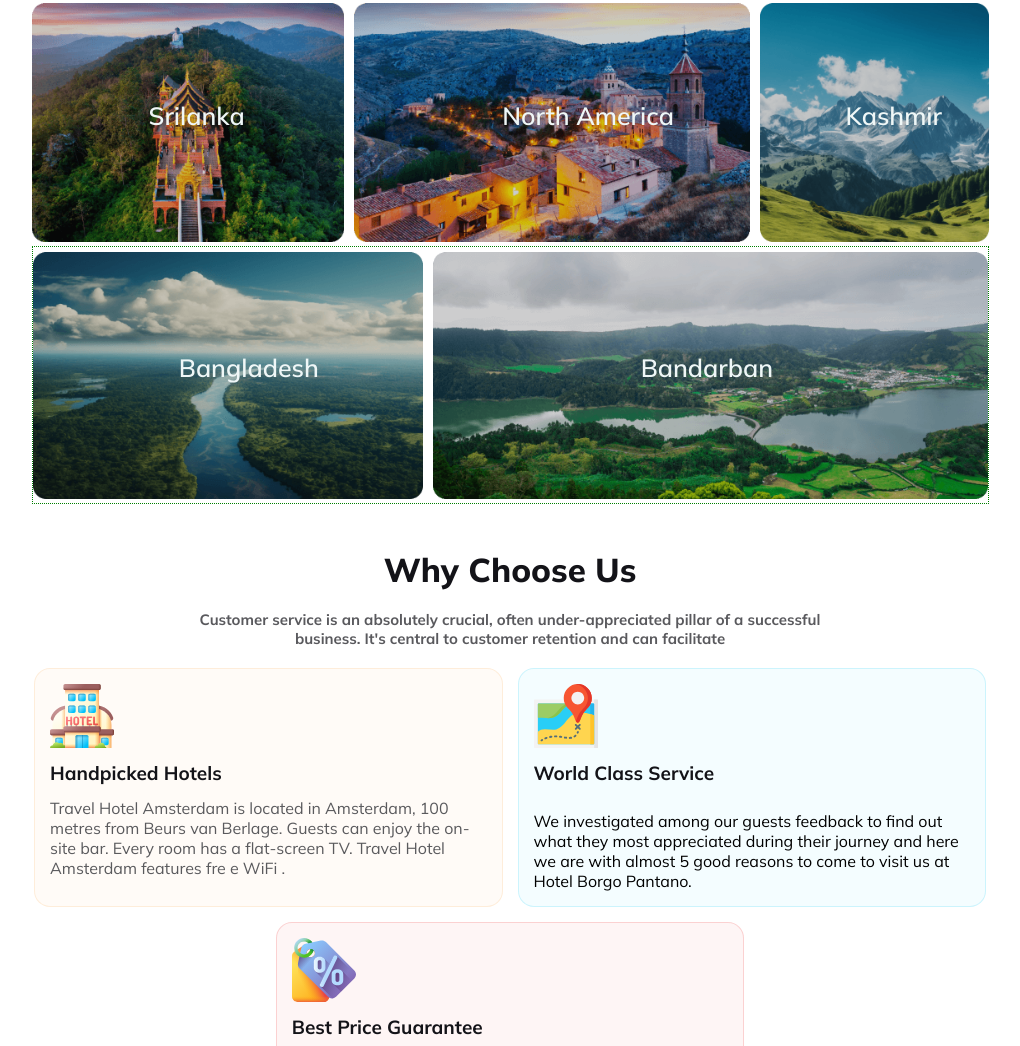
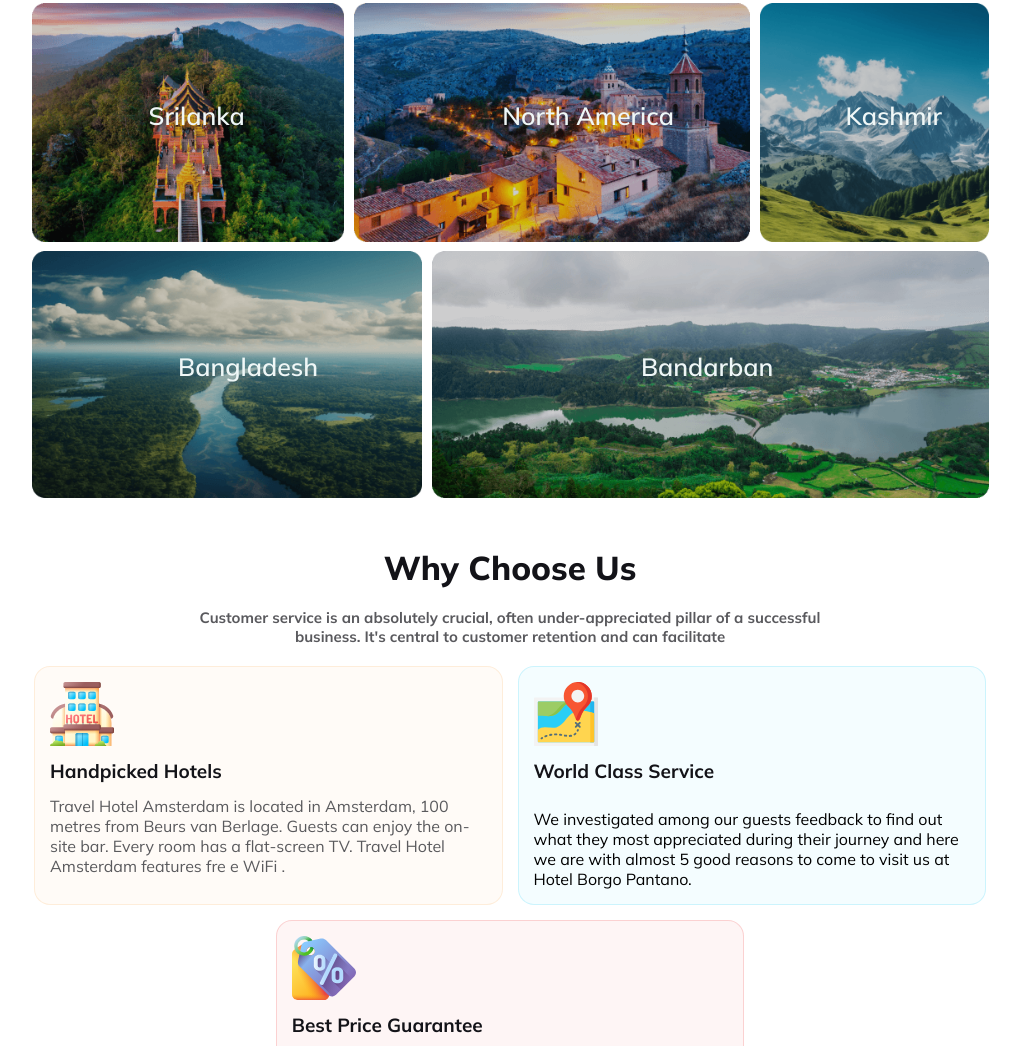
Before and after one commit to Suhan26/Assignment_2, a plain HTML site: page index.html in a window 1280 px wide. Shown: the part 1429-2475 px from the top of the page, without its empty margins (130-1150 px from the left). Drawn offline with Linux system fonts and the light colour scheme.

Commit message:
border_remove

```diff
--- a/style.css
+++ b/style.css
@@ -186,7 +186,6 @@ color: white;
 .choo_Yo_img_Contaner3{
      display: flex;
      gap:10px;
-     border: green dotted 1px;
 }
 
 .img_box{
```
